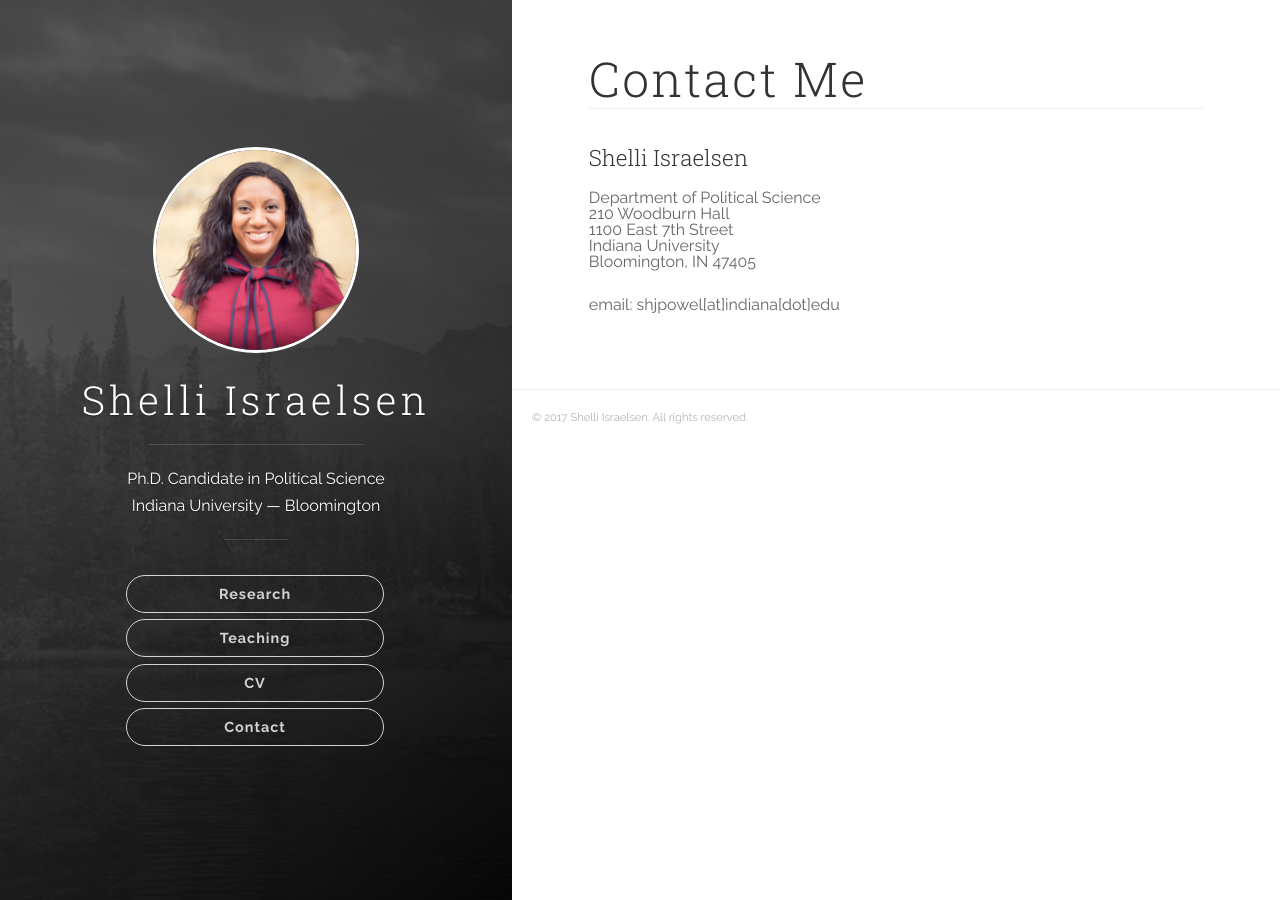
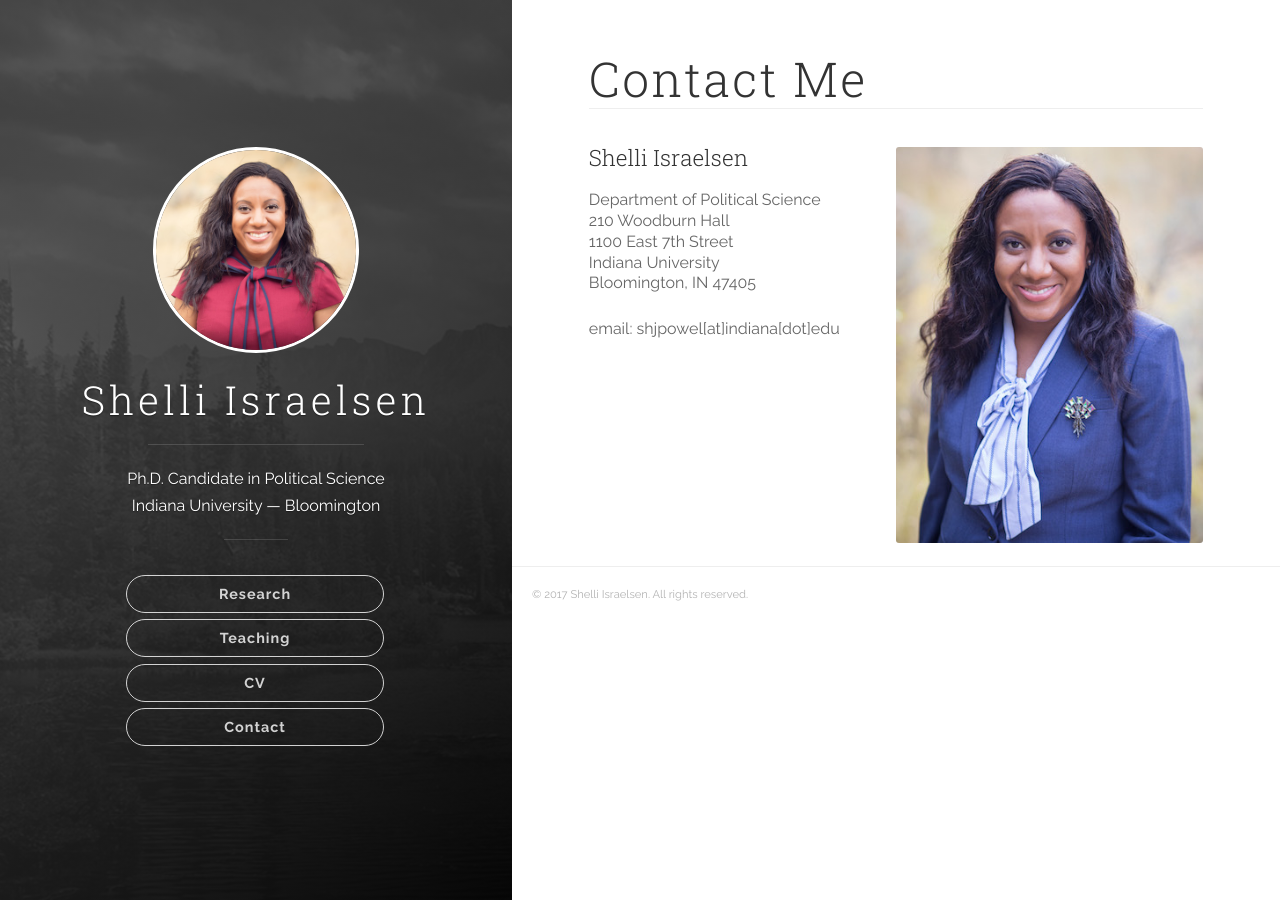
Before and after one commit to jisraelsen/shelliisraelsen.com, a Jekyll site: the page built from contact.html, in a window 1280 px wide. Built offline with Jekyll 4.4.1, drawn with Linux system fonts in a browser that asks for light colours; nearby versions of some CDN libraries.

Commit message:
Add contact image

```diff
--- a/contact.html
+++ b/contact.html
@@ -3,6 +3,7 @@ layout: page
 title: Contact Me
 ---
 
+<div class="contact-info">
   <h4>Shelli Israelsen</h4>
 
   <p>
@@ -16,3 +17,7 @@ title: Contact Me
   </p>
 
   <p>email: shjpowel[at]indiana[dot]edu</p>
+</div>
+<div class="contact-image">
+  <img src="{{ "/images/contact.jpg" | prepend: site.baseurl }}">
+</div>
--- a/css/main.css
+++ b/css/main.css
@@ -71,8 +71,23 @@ h1.post-title {
   text-align: justify;
 }
 
+.contact-info, .contact-image {
+  width: 50%;
+  float: left;
+  padding-bottom: 20px;
+}
+
+.contact-info address {
+  line-height: 1.3em;
+}
+
+.contact-info h4 {
+  margin-top: 0;
+}
+
 .footer {
   border-top: 1px solid #eee;
+  clear: left;
 }
 
 .panel-cover__description--main .panel-cover__description {
@@ -108,6 +123,11 @@ h1.post-title {
     width: 100px;
     height: 100px;
   }
+
+  .contact-info, .contact-image {
+    width: 100%;
+    float: none;
+  }
 }
 
 @media (max-width: 340px) {
```
Also changed, not shown: images/contact.jpg (added). Lines whose indentation alone changed are shown as unchanged.
